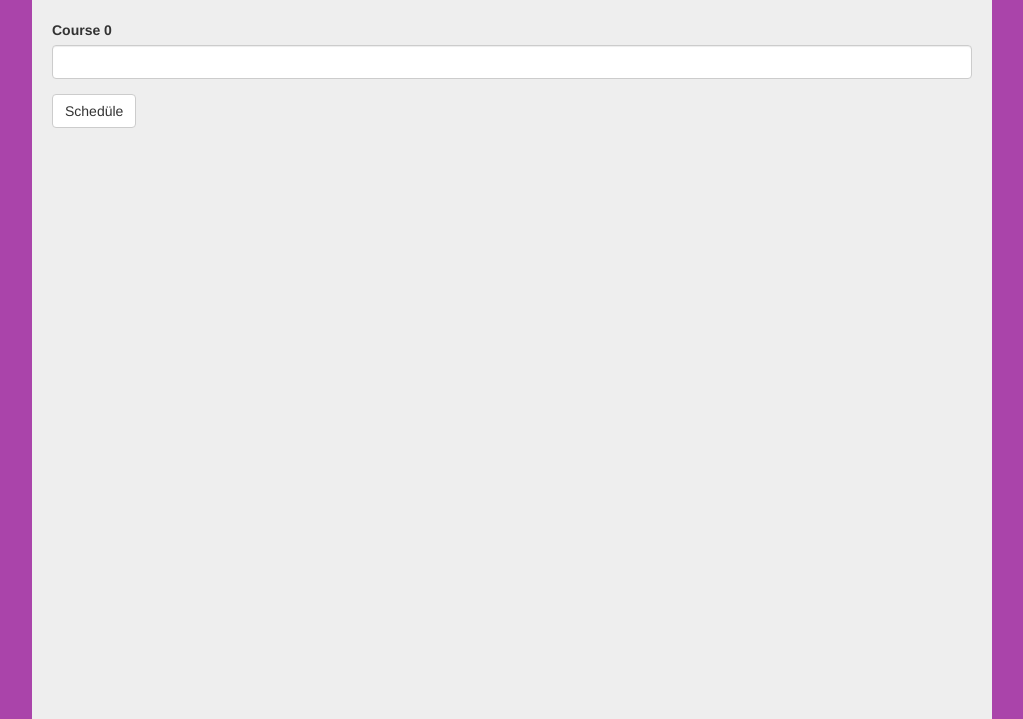
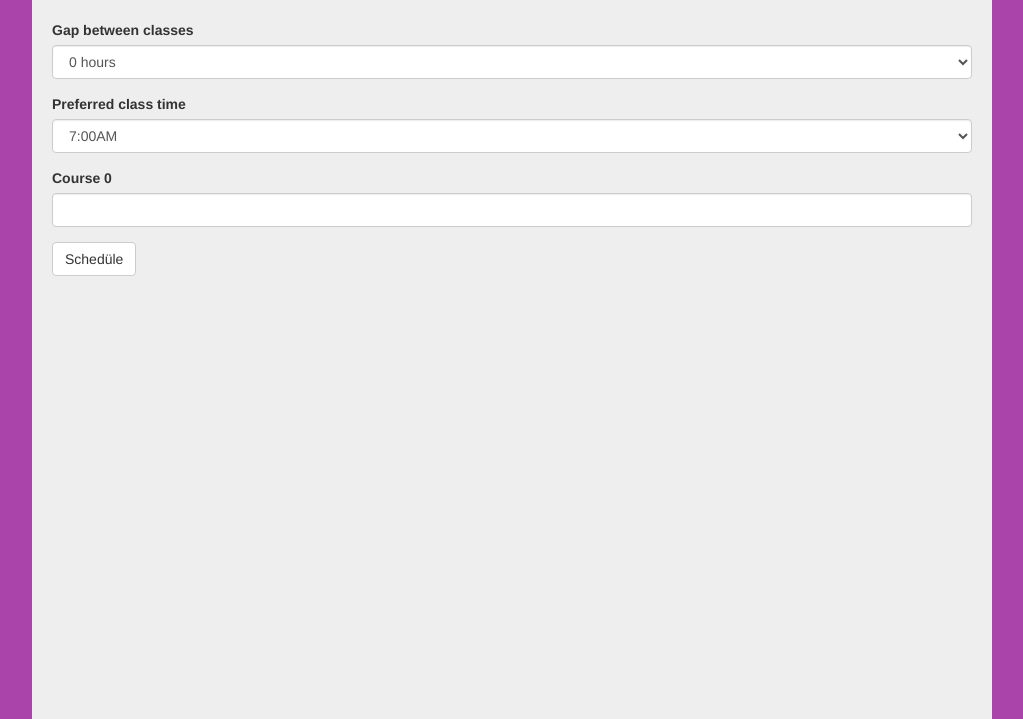
Before and after one commit to RaphaelArkadyMeyer/Schedulr, a Flask app: template templates/select.html in a window 1280 px wide. Shown: the top 719 px of the page, without its empty margins (128-1151 px from the left). Run offline with Flask 2, Linux system fonts and the light colour scheme; the template is opened without the code that fills it: values that come from a table or form of the project are taken from there, others are empty; some libraries are stand-ins or nearby versions.

Commit message:
Added preference fields; smoothed animation

```diff
--- a/frontend.py
+++ b/frontend.py
@@ -28,20 +28,29 @@ css_defs = {
             },
         }
 
+days_of_the_week_offset = [
+        ('Monday',    '16.666%'),
+        ('Tuesday',   '33.333%'),
+        ('Wednesday', '50%'),
+        ('Thursday',  '66.666%'),
+        ('Friday',    '83.333%')]
+hours_of_the_day = [str(t)+":00AM" for t in range(7,12+1)] + [str(t)+":00PM" for t in range(1,7+1)]
 
 class CourseList (FlaskForm):
     max_courses = 15
     course_keys = []
     submit_button = wtforms.SubmitField(u"Schedüle")
-
-
-def navigation_header():
-    return flask_nav.elements.Navbar(
-            flask_nav.elements.View(u"Schedülr", 'frontend.make_schedule'),
-            flask_nav.elements.View(u"Schedüle", 'frontend.make_schedule'),
+    gap_preference = wtforms.SelectField(
+            "Gap between classes",
+            validators = [],
+            coerce = int,
+            choices = list(zip(range(7), map(lambda x: str(x) + " hours", range(7))))
             )
-
-
+    time_preference = wtforms.SelectField(
+            "Preferred class time",
+            validators = [],
+            choices = list(zip(hours_of_the_day,hours_of_the_day))
+            )
 # Modify CourseList dynamically
 # Pretend this is CourseList's constructor
 for i in range(CourseList.max_courses):
@@ -53,6 +62,12 @@ for i in range(CourseList.max_courses):
             ])
     setattr(CourseList, course_key, sf)
     CourseList.course_keys.append(course_key)
+
+def navigation_header():
+    return flask_nav.elements.Navbar(
+            flask_nav.elements.View(u"Schedülr", 'frontend.make_schedule'),
+            flask_nav.elements.View(u"Schedüle", 'frontend.make_schedule'),
+            )
 
 @frontend.route('/')
 def get_index():
@@ -71,13 +86,6 @@ def safe_cast(from_object, to_type, default=None):
     except (ValueError, TypeError):
         return default
 
-days_of_the_week_offset = [
-        ('Monday',    '16.666%'),
-        ('Tuesday',   '33.333%'),
-        ('Wednesday', '50%'),
-        ('Thursday',  '66.666%'),
-        ('Friday',    '83.333%')]
-hours_of_the_day = [str(t)+":00AM" for t in range(7,12+1)] + [str(t)+":00PM" for t in range(1,7+1)]
 
 def day_of_week_to_offset(day):
     x =  {
--- a/static/scripts/select.js
+++ b/static/scripts/select.js
@@ -1,6 +1,6 @@
 
 document.addEventListener("DOMContentLoaded", function(event) {
-	var fields = document.querySelectorAll('form>div.form-group');
+	var fields = document.querySelectorAll('form>div.courses>div.form-group');
 	function hideFields() {
 		var lastVisible = 0;
 		for (var i = fields.length-1; i >= 0; i--) {
--- a/templates/select.html
+++ b/templates/select.html
@@ -7,9 +7,14 @@
 	{{ form.hidden_tag() }}
 	{{ wtf.form_errors(form, hiddens="only") }}
 
+	{{ wtf.form_field(form.gap_preference) }}
+	{{ wtf.form_field(form.time_preference) }}
+
+	<div class="courses">
 		{% for key in form.course_keys %}
 		{{ wtf.form_field(form[key]) }}
 		{% endfor %}
+	</div>
 	{{ wtf.form_field(form.submit_button) }}
 
 </form>
--- a/templates/style.css
+++ b/templates/style.css
@@ -34,14 +34,18 @@ nav.navbar-default, nav{
 	border-radius: 0;
 }
 
-.form-group {
-	transition: all .25s;
+.form-group,
+.form-group * {
+	transition: all .5s;
 }
 
-.form-hidden {
-	opacity: 0;
+.form-hidden,
+.form-hidden * {
 	height: 0;
 	margin: 0;
+	padding: 0;
+	font-size: 0;
+	opacity: 0;
 }
 
 .schedule {
```
Lines whose indentation alone changed are shown as unchanged.
